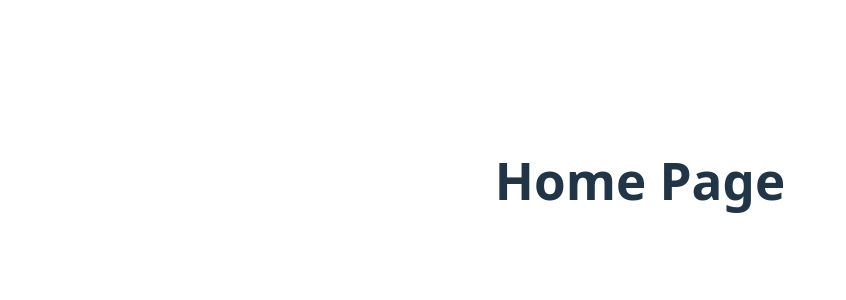
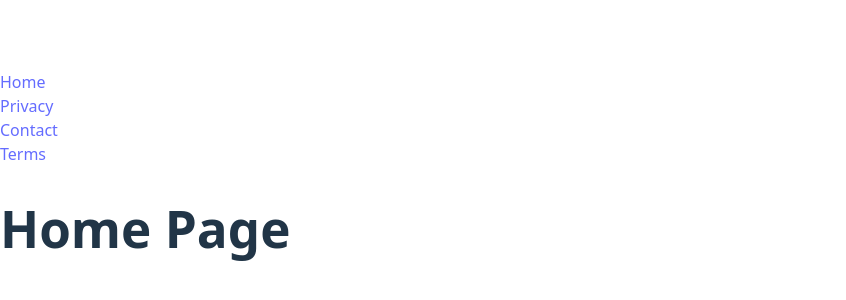
Before and after one commit to ommegamind/AGENTIC_AI_FYPRJ, a React (Vite) app in the folder client/: page / in a window 1280 px wide. Shown: the part 220-520 px from the top of the page, without its empty margins (0-846 px from the left). Built offline with nearby package versions, Linux system fonts and the light colour scheme.

Commit message:
working navigation established

```diff
--- /dev/null
+++ b/client/src/components/Navbar/Navbar.jsx
@@ -0,0 +1,13 @@
+import { Link } from "react-router"
+
+export const Navbar=()=>{
+    return (<>
+        <Link to={"/"}>Home</Link>
+        <br />
+        <Link to={"/privacy-policy"}>Privacy</Link>
+        <br />
+        <Link to={"/contact-us"}>Contact</Link>
+        <br />
+        <Link to={"/terms-of-service"}>Terms</Link>
+    </>)
+}
--- /dev/null
+++ b/client/src/components/Navbar/NavbarPageLayout.jsx
@@ -0,0 +1,9 @@
+import { Outlet } from "react-router";
+import { Navbar } from "./Navbar";
+
+export const NavbarPageLayout=()=>{
+    return (<>
+        <Navbar />
+        <Outlet />
+    </>)
+}
--- a/client/src/main.jsx
+++ b/client/src/main.jsx
@@ -1,13 +1,11 @@
 import { StrictMode } from 'react'
 import { createRoot } from 'react-dom/client'
 import './index.css'
-import App from './App.jsx'
 import{Routes} from "./router/CreatingRoutes.jsx"
 
 createRoot(document.getElementById('root')).render(
   <StrictMode>
     <Routes>
-      <App />
     </Routes>
   </StrictMode>,
 )
--- a/client/src/router/CreatingRoutes.jsx
+++ b/client/src/router/CreatingRoutes.jsx
@@ -1,10 +1,14 @@
-import {createBrowserRouter, RouterProvider} from "react-router"
+import{createBrowserRouter, RouterProvider} from "react-router"
 import{HomePage}from "../components/HomePage"
 import{ContactUsPage}from "../components/ContactUsPage"
 import{PrivacyPolicyPage}from "../components/PrivacyPolicyPage"
 import{TermsOfServicePage}from "../components/TermsOfServicePage"
+import { NavbarPageLayout } from "../components/Navbar/NavbarPageLayout"
 
 let router=createBrowserRouter([
+        {
+            element: <NavbarPageLayout />,
+            children:[
                 {
                     path:"/",
                     Component:HomePage
@@ -21,8 +25,10 @@ let router=createBrowserRouter([
                     path:"/terms-of-service",
                     Component:TermsOfServicePage
                 }
+            ]
+        }
     ])
 
-export const Routes=(children)=>{
-    return <RouterProvider router={router}>{children}</RouterProvider>
+export const Routes=()=>{
+    return <RouterProvider router={router}></RouterProvider>
 }
```
Lines whose indentation alone changed are shown as unchanged.
